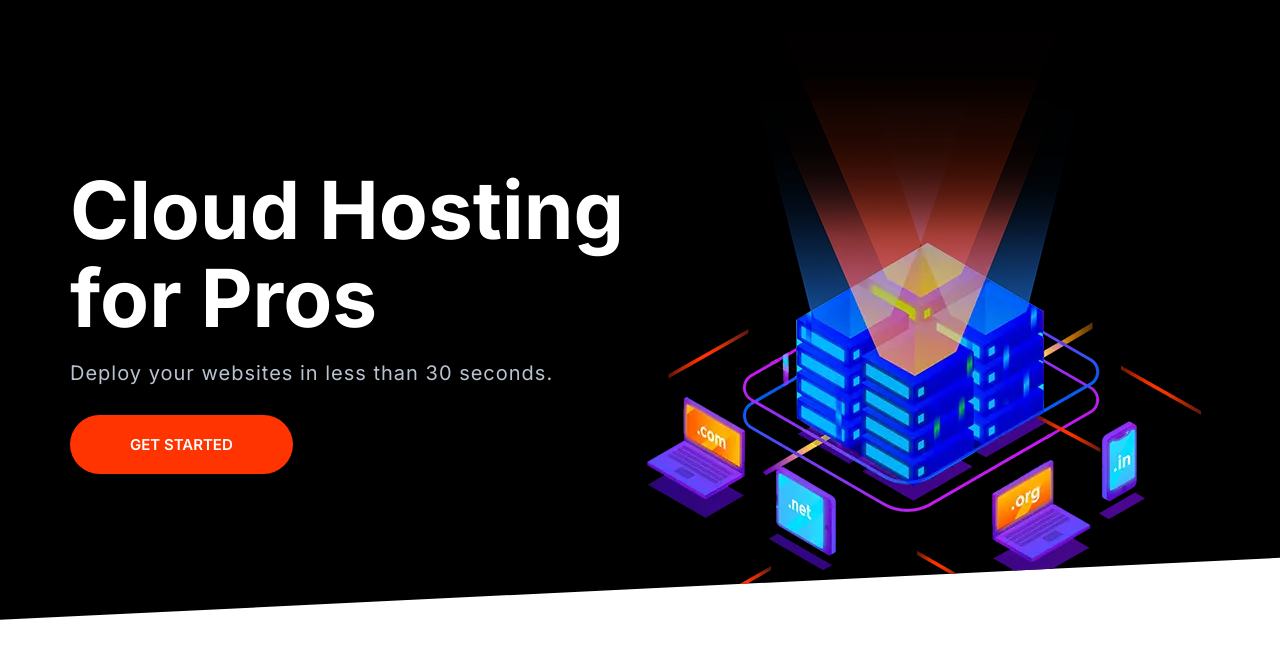
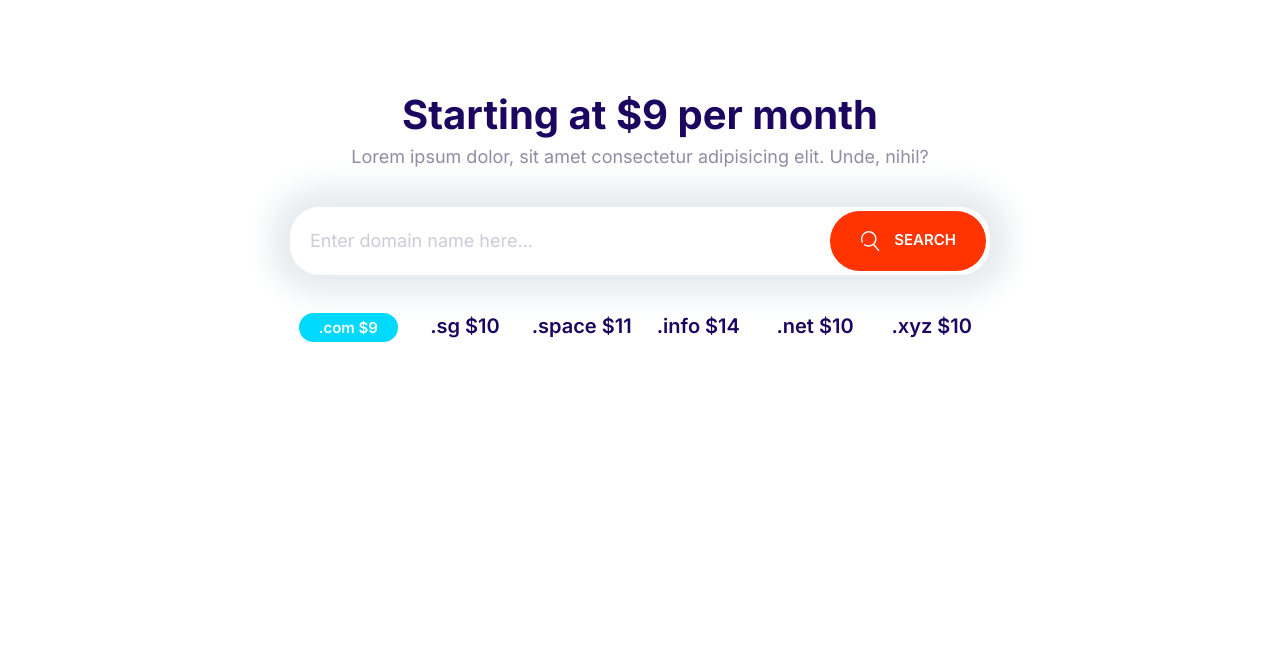
Before and after one commit to vaibhav519/Moshify, a plain HTML site: page index.html in a window 1280 px wide. Drawn offline with Linux system fonts and the light colour scheme.

Commit message:
Build Domain_Block Component.

```diff
--- a/css/styles.css
+++ b/css/styles.css
@@ -206,10 +206,18 @@ a {
   font-size: 1.8rem;
   font-weight: 600;
   margin: 1rem 0;
+  outline: 0;
   padding: 2rem 3rem;
   text-transform: uppercase;
   text-align: center;
   white-space: nowrap;
+}
+
+.btn .icon {
+  width: 2rem;
+  height: 2rem;
+  margin-right: 1rem;
+  vertical-align: middle;
 }
 
 .btn--primary {
@@ -288,7 +296,7 @@ a {
 .input-group .input {
   border: 0;
   flex-grow: 1;
-  padding: 1.5rem 1rem;
+  padding: 1.5rem 2rem;
 }
 
 .input-group .btn {
@@ -697,3 +705,28 @@ a {
     align-self: center;
   }
 }
+
+/* Domain Block */
+.block-domain .input-group {
+  box-shadow: 0 0 30px 20px #e6ebee;
+  border: 0;
+  margin: 4rem auto;
+  max-width: 700px;
+}
+
+.block-domain__prices {
+  display: grid;
+  grid-template-columns: repeat(3, 1fr);
+  grid-template-rows: repeat(2, 6rem);
+  font-size: 2rem;
+  font-weight: 600;
+  justify-items: center;
+  max-width: 700px;
+  margin: 0 auto;
+}
+
+@media screen and (min-width: 768px) {
+  .block-domain__prices {
+    grid-template-columns: repeat(auto-fit, minmax(10rem, 1fr));
+  }
+  }
--- a/index.html
+++ b/index.html
@@ -16,21 +16,33 @@
     <link rel="stylesheet" href="" />
   </head>
   <body>
-    <section class="block block--dark block--skewed-left hero">
-      <div class="container grid grid--1x2">
-        <header class="block__header hero__content">
-          <h1 class="block__heading">Cloud Hosting for Pros</h1>
-          <p class="hero__tagline">Deploy your websites in less than 30 seconds.</p>
-          <a href="#" class="btn btn--accent btn--stretched">Get Started</a>
-        </header>
-        <picture>
-          <source type="image/webp" srcset="images/banner.webp 1x, images/banner@2x.webp 2x"
-          />
-          <source type="image/png" srcset="images/banner.png 1x, images/banner@2x.png 2x"
-          />
-          <image class="hero__image" src="images/banner.png" alt="banner image " />
-        </picture>
+    <section class="block container block-domain">
+      <header class="block__header">
+        <h2>Starting at $9 per month</h2>
+        <p>
+          Lorem ipsum dolor, sit amet consectetur adipisicing elit. Unde, nihil?
+        </p>
+      </header>
+      <div class="input-group">
+        <input
+          type="text"
+          class="input"
+          placeholder="Enter domain name here..."
+        />
+        <button class="btn btn--accent">
+          <svg class="icon icon--white">
+            <use xlink:href="images/sprite.svg#search"></use></svg>
+            Search
+        </button>
       </div>
+      <ul class="list block-domain__prices">
+        <li><span class="badge badge--secondary">.com $9</span></li>
+        <li>.sg $10</li>
+        <li>.space $11</li>
+        <li>.info $14</li>
+        <li>.net $10</li>
+        <li>.xyz $10</li>
+      </ul>
     </section>
   </body>
 </h
```
Also changed, not shown: css/components/Domain_Block.html (added, +28 -0 lines), css/components/hero.html (+6 -2 lines), css/components/input.html (+1 -1 lines).
